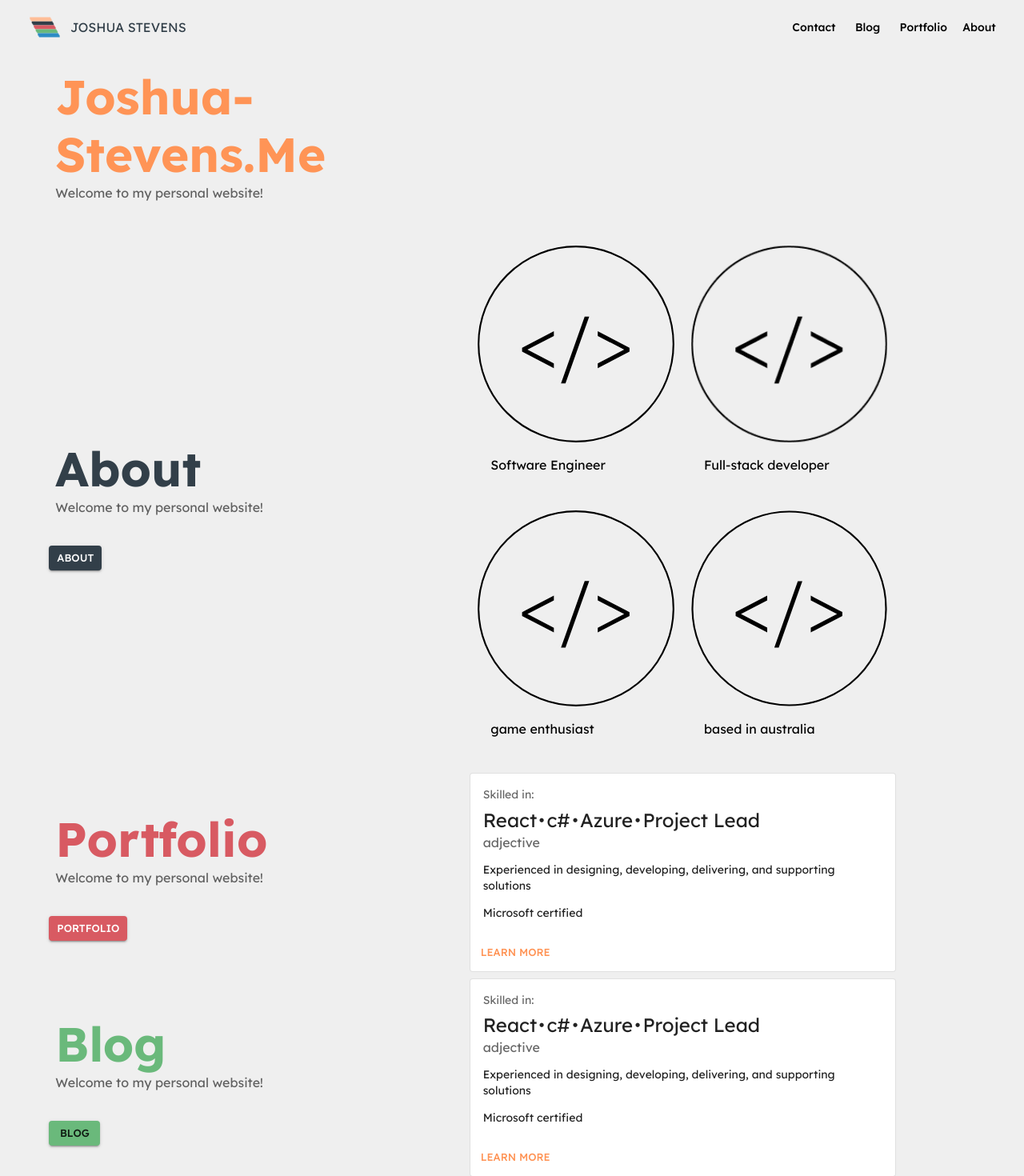
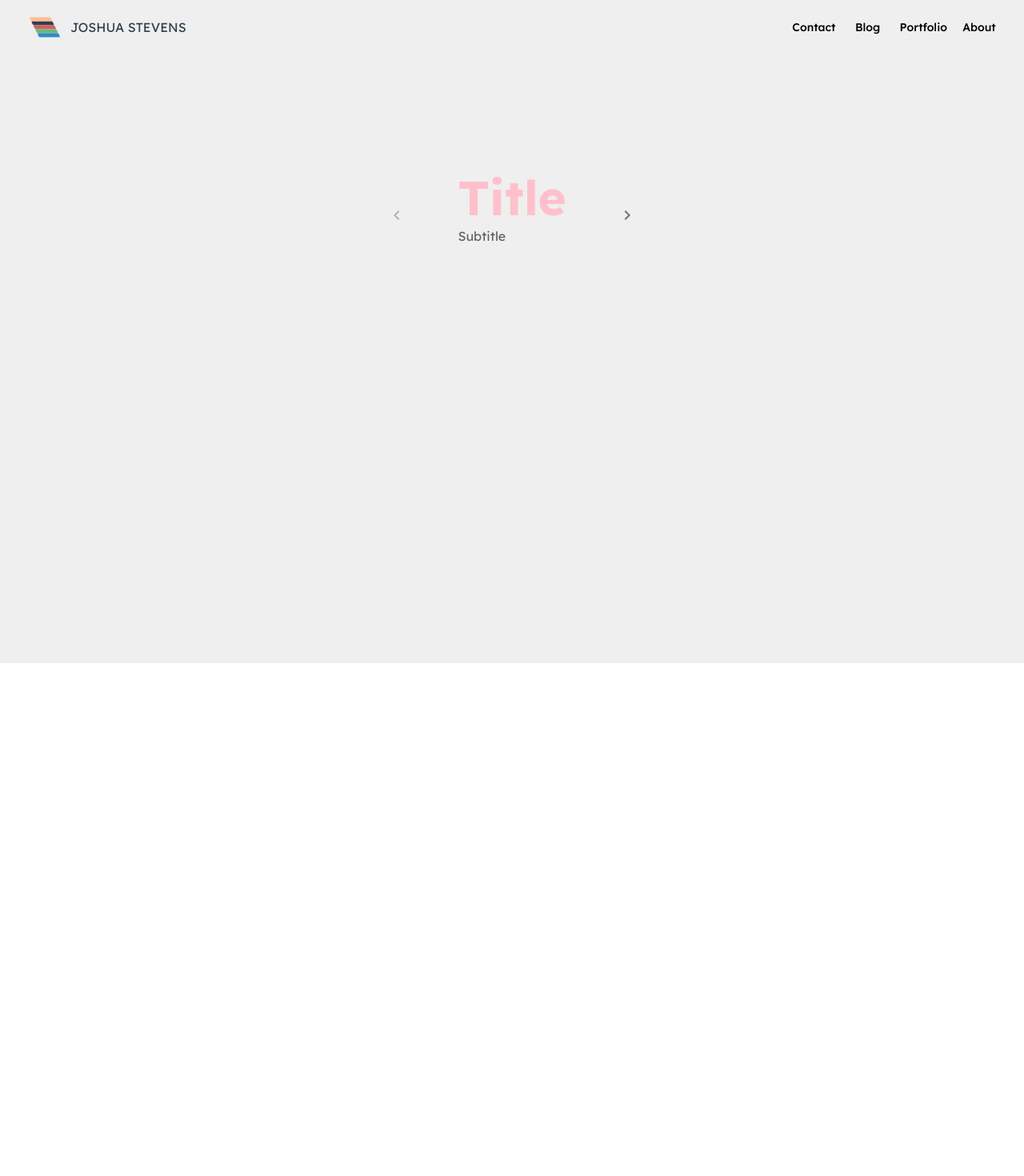
Before and after one commit to JoshStevens56/joshstevens56.github.io, a React (Create React App) app in the folder jsweb-react-frontend/: page / in a window 1280 px wide. Shown: the whole page at 80% size. After the commit the page ends 829 px from the top, so only its background shows below. Built offline with nearby package versions, Linux system fonts and the light colour scheme.

Commit message:
added carousel for home page

```diff
--- /dev/null
+++ b/jsweb-react-frontend/src/components/Carousel.tsx
@@ -0,0 +1,109 @@
+import React, { useState, useEffect } from "react";
+import { Box, Icon } from "@mui/material";
+import { IconButton } from "@mui/material";
+import Slide from "@mui/material/Slide";
+import Stack from "@mui/material/Stack";
+import { HomeTitleCard } from "./HomeTitleCard";
+import NavigateBeforeIcon from "@mui/icons-material/NavigateBefore";
+import NavigateNextIcon from "@mui/icons-material/NavigateNext";
+
+/** ------------------------------------
+ *  Carousel
+ *  ------------------------------------
+ *  Component to render a dynamic slideshow of pages.
+ *
+ *  React, useState, useEffect: These are fundamental hooks from React. useState lets us maintain state in our component, and useEffect allows us to run side-effects (like fetching data or updating the DOM).
+ *  Followed the following page for guidance: https://medium.com/@ltomblock/crafting-a-professional-looking-carousel-with-react-and-mui-746a86af0ab0
+ * ------------------------------------ */
+
+export const Carousel = () => {
+  const [cards, setCards] = useState<React.ReactElement[]>([]);
+  const [currentPage, setCurrentPage] = useState(0);
+  const [slideDirection, setSlideDirection] = useState<
+    "right" | "left" | undefined
+  >("left");
+
+  const cardsPerPage = 1; //defines how many cards show per page
+  const duplicateCards: React.ReactElement[] = Array.from(
+    { length: 10 },
+    (_, i) => (
+      <HomeTitleCard
+        title="Title"
+        subtitle="Subtitle"
+        buttonLink=""
+        buttonText="button"
+        themecolor="pink"
+        buttonvisible={false}
+        key={i}
+      />
+    )
+  );
+
+  const handleNextPage = () => {
+    setSlideDirection("left");
+    setCurrentPage((prevPage) => prevPage + 1);
+  };
+
+  const handlePrevPage = () => {
+    setSlideDirection("right");
+    setCurrentPage((prevPage) => prevPage - 1);
+  };
+
+  useEffect(() => {
+    setCards(duplicateCards);
+  }, []); //Here, we’re using the useEffect hook to initially set our cards to the duplicateCards array when the component mounts. The empty array [] means this effect runs only once, similar to componentDidMount in class components. When creating a more dynamic site, which we will cover in another tutorial, this would most be linked to some sort of call to collect the relevant data and then set the state of the “cards” array.
+
+  return (
+    <Box
+      sx={{
+        display: "flex",
+        flexDirection: "row",
+        alignItems: "center",
+        alignContent: "center",
+        justifyContent: "center",
+        height: "400px",
+      }}
+    >
+      <IconButton
+        onClick={handlePrevPage}
+        sx={{ margin: 5 }}
+        disabled={currentPage == 0}
+      >
+        <NavigateBeforeIcon />
+      </IconButton>
+      <Box
+        sx={{
+          display: "flex",
+          flexDirection: "row",
+          alignItems: "center",
+          alignContent: "center",
+          justifyContent: "center",
+          height: "400px",
+        }}
+      >
+        {cards.map((card, index) => (
+          <Box
+            key={"card-${index}"}
+            sx={{
+              width: "100%",
+              hieght: "100%",
+              display: currentPage === index ? "block" : "none",
+            }}
+          >
+            <Slide direction={slideDirection} in={currentPage===index}>
+                <Stack spacing={2} direction="row"> {cards.slice(index*cardsPerPage, index*cardsPerPage+cardsPerPage)}</Stack>
+            </Slide>
+
+          </Box>
+        ))}
+      </Box>
+      <IconButton
+        onClick={handleNextPage}
+        sx={{ margin: 5 }}
+        disabled={currentPage >= Math.ceil((cards.length || 0)/cardsPerPage)-1}
+      >
+        <NavigateNextIcon />
+      </IconButton>
+    </Box>
+  );
+};
--- a/jsweb-react-frontend/src/views/Landing/Home.tsx
+++ b/jsweb-react-frontend/src/views/Landing/Home.tsx
@@ -1,12 +1,14 @@
 import "../../styling/views.css";
 import "../../styling/style.css";
 import { Grid } from "@mui/material";
+import { Box } from "@mui/material";
 
 //subpage content
 import { PortfolioSummary } from "./PortfolioSubpage";
 import { AboutSubpageContent } from "./AboutSubpage";
 
 import { FormRow } from "../../components/FormRow";
+import { Carousel } from "../../components/Carousel";
 /** ------------------------------------
  *  Home
  *  ------------------------------------
@@ -20,51 +22,8 @@ const portfoliosummary = PortfolioSummary();
 
 export const Home = () => {
   return (
-    <Grid container spacing={1} sx={{ flexGrow: 1 }}>
-      <Grid container item className="HomeGrid-Row">
-        <FormRow
-          title="Joshua-Stevens.Me"
-          subtitle="Welcome to my personal website!"
-          button_include={false}
-          button_text=""
-          button_link=""
-          theme_color="primary"
-          subcontent={""}
-        />
-      </Grid>
-      <Grid container item className="HomeGrid-Row">
-        <FormRow
-          title="About"
-          subtitle="Welcome to my personal website!"
-          button_include={true}
-          button_text="about"
-          button_link="about"
-          theme_color="#323F49"
-          subcontent={AboutSubpageContent()}
-        />
-      </Grid>
-      <Grid container item className="HomeGrid-Row">
-        <FormRow
-          title="Portfolio"
-          subtitle="Welcome to my personal website!"
-          button_include={true}
-          button_text="Portfolio"
-          button_link="portfolio"
-          theme_color="#D85A62"
-          subcontent={PortfolioSummary()}
-        />
-      </Grid>
-      <Grid container item className="HomeGrid-Row">
-        <FormRow
-          title="Blog"
-          subtitle="Welcome to my personal website!"
-          button_include={true}
-          button_text="Blog"
-          button_link="blog"
-          theme_color="#6AB97B"
-          subcontent={portfoliosummary}
-        />
-      </Grid>
-    </Grid>
+    <>
+        <Carousel></Carousel>
+    </>
   );
 };
```
